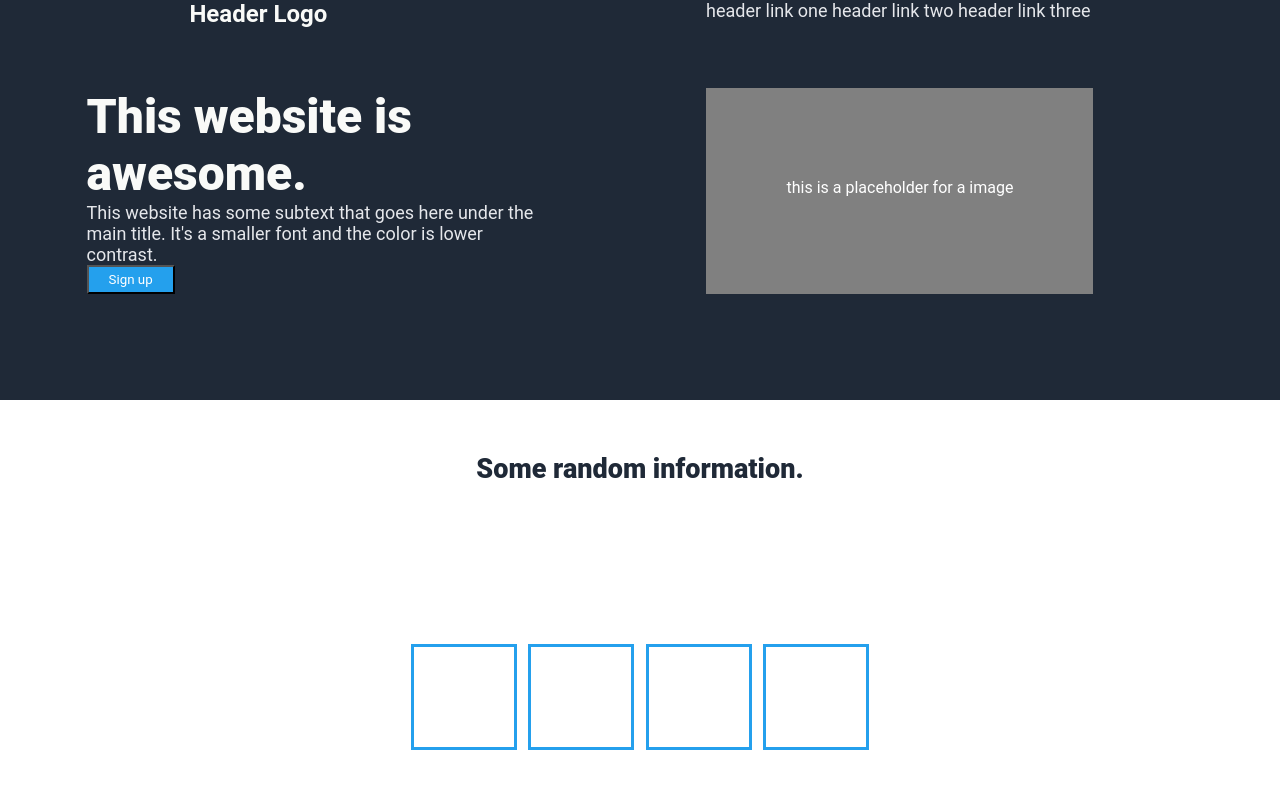
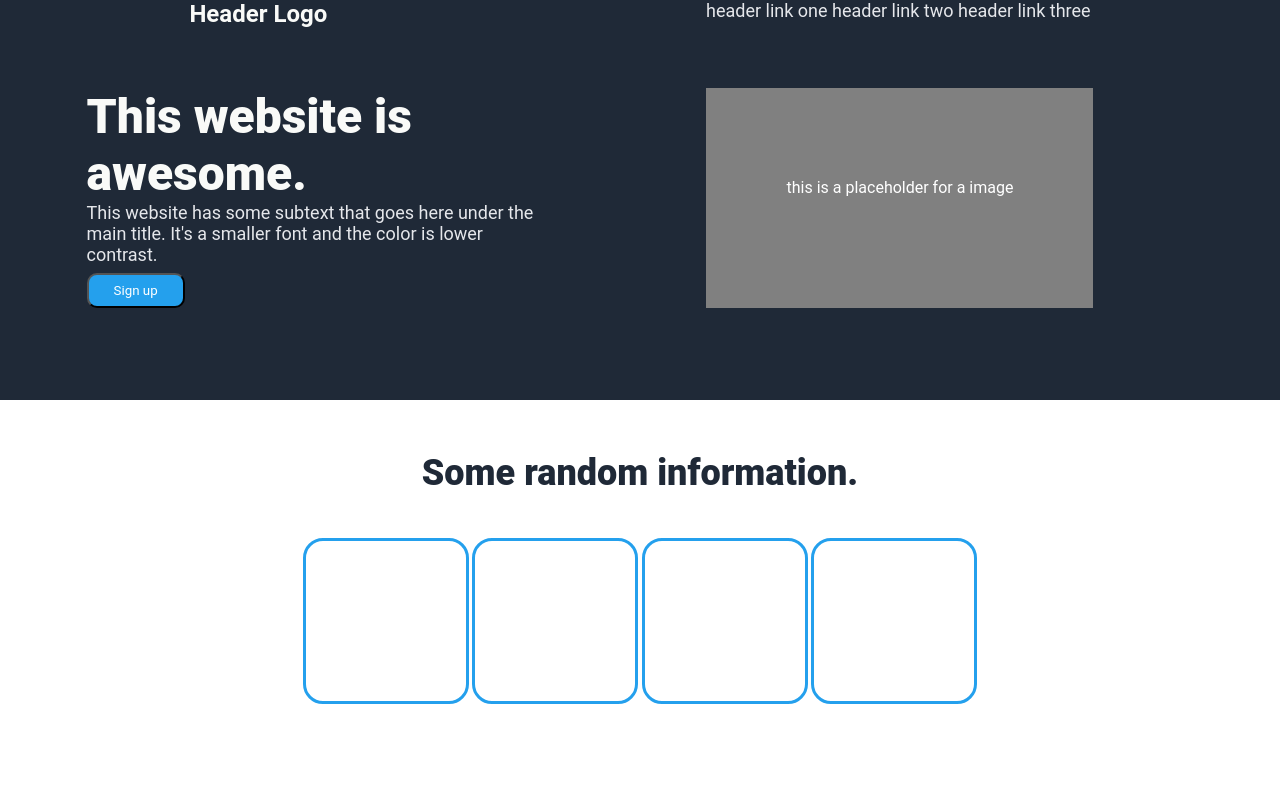
Before and after one commit to sauldevstuff/Landing-Page, a plain HTML site: page index.html in a window 1280 px wide. Drawn offline with Linux system fonts and the light colour scheme.

Commit message:
Added info boxes in info section
Also increased font size of 'some random information', rounded the boxes corners and also rounded the sign up botton's corners.

```diff
--- a/styles.css
+++ b/styles.css
@@ -34,9 +34,11 @@ p {
     color: #E5E7EB;
 }
 button {
+    margin-top: 8px;
     color: white;
     background-color: #24A0ED;
-    padding: 5px 20px;
+    padding: 8px 25px;
+    border-radius: 10px;
 }
 .image-placeholder-text {
     margin-top: 0px;
@@ -49,20 +51,22 @@ button {
     display: flex;
     justify-content: center;
     align-items: center;
-    height: 350px;
-    font-size: 27px;
+    height: 330px;
+    font-size: 36px;
     font-weight: 900;
     color: #1F2937
 }
 .box {
     background-color: transparent;
-    width: 100px;
-    height: 100px;
+    width: 160px;
+    height: 160px;
     border: 3px solid #24A0ED;
-    margin-inline: -400px;
+    margin-inline: -300px;
+    border-radius: 20px;
 }
 .info-boxes {
     display: flex;
     justify-content: space-evenly;
+    margin-top: -100px;
 
 }
```
